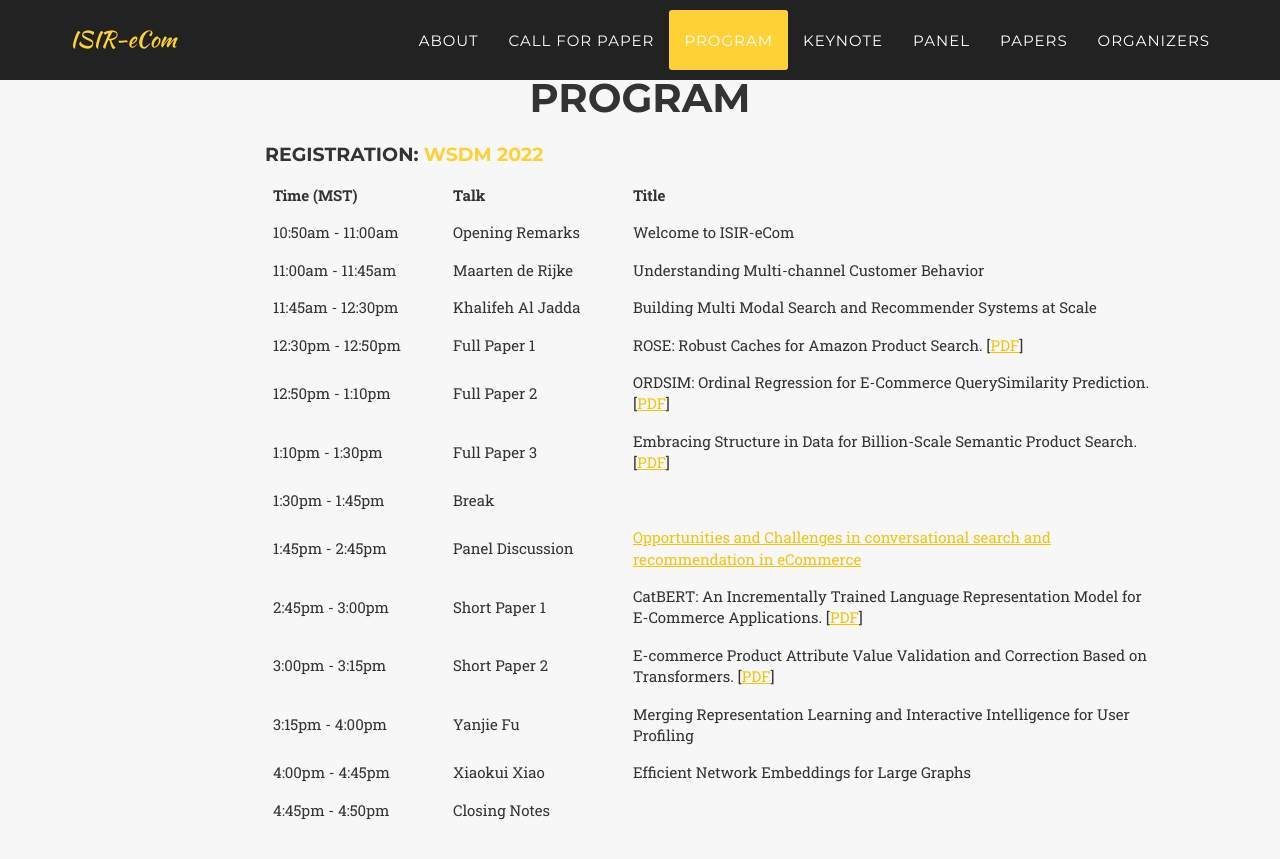
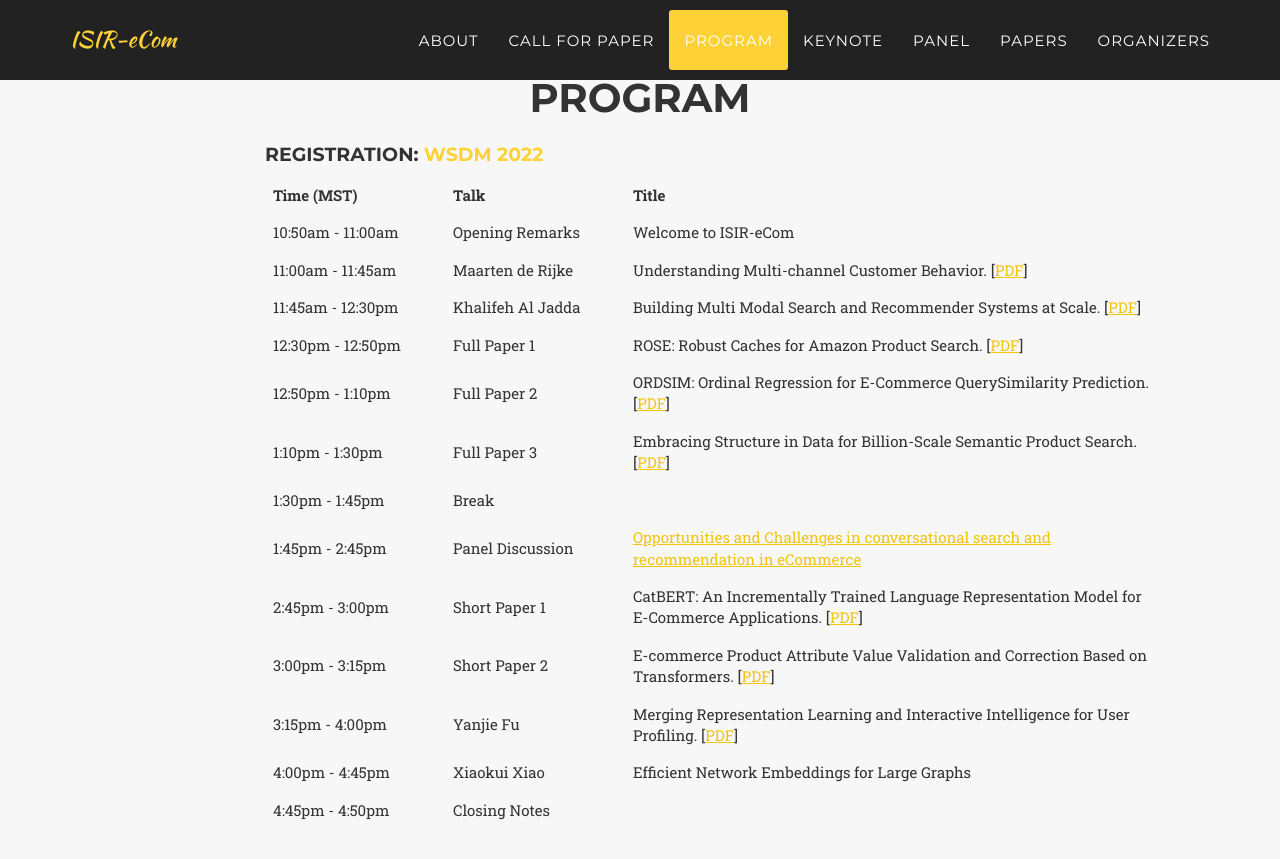
Before and after one commit to ISIR-eCom/ISIR-eCom.github.io, a Jekyll site: the page built from index.html, in a window 1280 px wide and 900 px high, scrolled down 3486 px. Shown: the top 859 px of the window. Built offline with Jekyll 4.4.1, drawn with Linux system fonts in a browser that asks for light colours; some web fonts are replaced.

Commit message:
adding keynote ppt

```diff
--- a/_includes/program.html
+++ b/_includes/program.html
@@ -36,12 +36,12 @@
 								  <tr>
 								    <td width="20%">11:00am - 11:45am</td>
 								    <td width="20%">Maarten de Rijke</td>
-								    <td width="80%">Understanding Multi-channel Customer Behavior</td>
+								    <td width="80%">Understanding Multi-channel Customer Behavior. [<a href="https://isir-ecom.github.io/papers/Maarten-de-Rijke_ISIReCom2022.pdf" target="_blank" style="color:#F1C40F;">PDF</a>] </td>
 								  </tr>
 								  <tr>
 								    <td width="20%">11:45am - 12:30pm</td>
 								    <td width="20%">Khalifeh Al Jadda</td>
-								    <td width="60%">Building Multi Modal Search and Recommender Systems at Scale</td>
+								    <td width="60%">Building Multi Modal Search and Recommender Systems at Scale. [<a href="https://isir-ecom.github.io/papers/Khalifeh_Keynote_ISIReCom2022.pdf" target="_blank" style="color:#F1C40F;">PDF</a>]</td>
 								  </tr>
 								  <tr>
 								    <td width="20%">12:30pm - 12:50pm</td>
@@ -81,7 +81,7 @@
 								  <tr>
 								    <td width="20%">3:15pm - 4:00pm</td>
 								    <td width="20%">Yanjie Fu</td>
-								    <td width="60%">Merging Representation Learning and Interactive Intelligence for User Profiling</td>
+								    <td width="60%">Merging Representation Learning and Interactive Intelligence for User Profiling. [<a href="https://isir-ecom.github.io/papers/Yanjie_ISIReCom2022.pdf" target="_blank" style="color:#F1C40F;">PDF</a>]</td>
 								  </tr>
 								  <tr>
 								    <td width="20%">4:00pm - 4:45pm</td>
```
Also changed, not shown: 3 other files.
